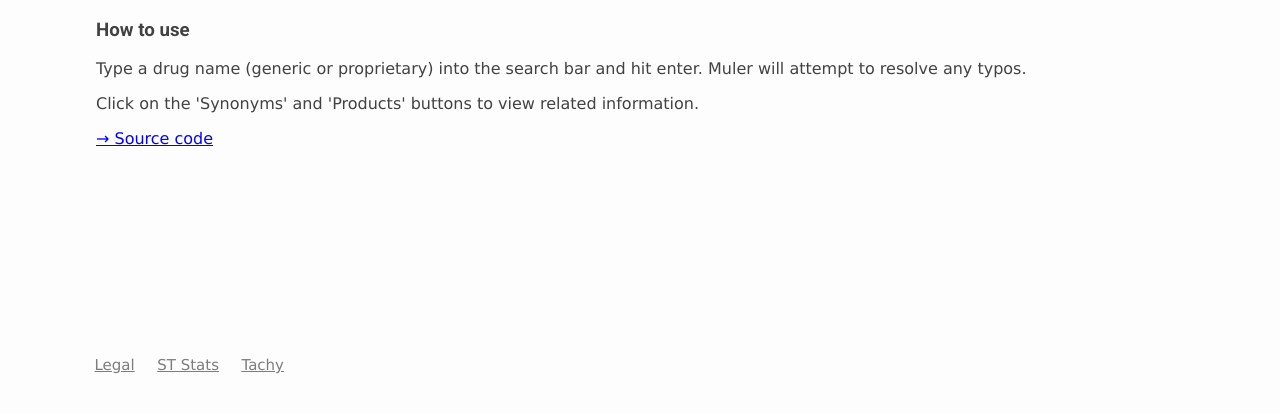
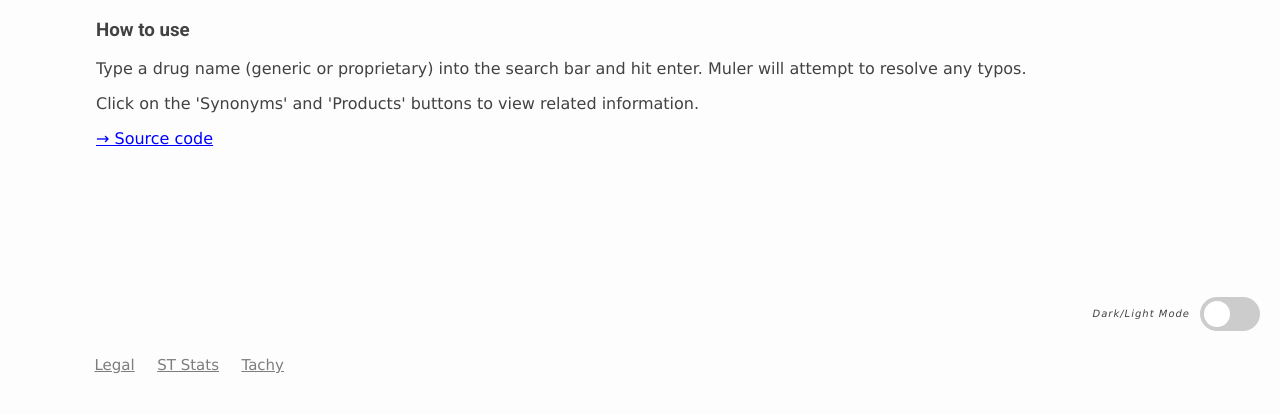
Before and after one commit to PizzaMyHeart/muler, a Flask app: page /about in a window 1280 px wide. Shown: the part 434-848 px from the top of the page. Run offline with Flask 2, Linux system fonts and the light colour scheme; parts of the project's set-up code (start-up, migrations or seed data) failed here and were passed over.

Commit message:
Update base.html to add Dark/Light Mode switch
- Adding the Dark/Light Mode switch `might` be useful here

```diff
--- a/muler/templates/base.html
+++ b/muler/templates/base.html
@@ -43,6 +43,16 @@
     <div class="footer-elem"><a href="https://tachy.org" target="_blank">Tachy</a></div>
   </footer>
 
+  <div class="switch">
+			<div class="theme-switch-wrapper">
+				<em>Dark/Light Mode</em>
+				<label class="theme-switch" for="checkbox">
+					<input type="checkbox" id="checkbox">
+					<div class="slider round"></div>
+				</label>
+			</div>
+		</div>
+
 </body>
 </html>
 <script src="/static/script.js"></script>
```
